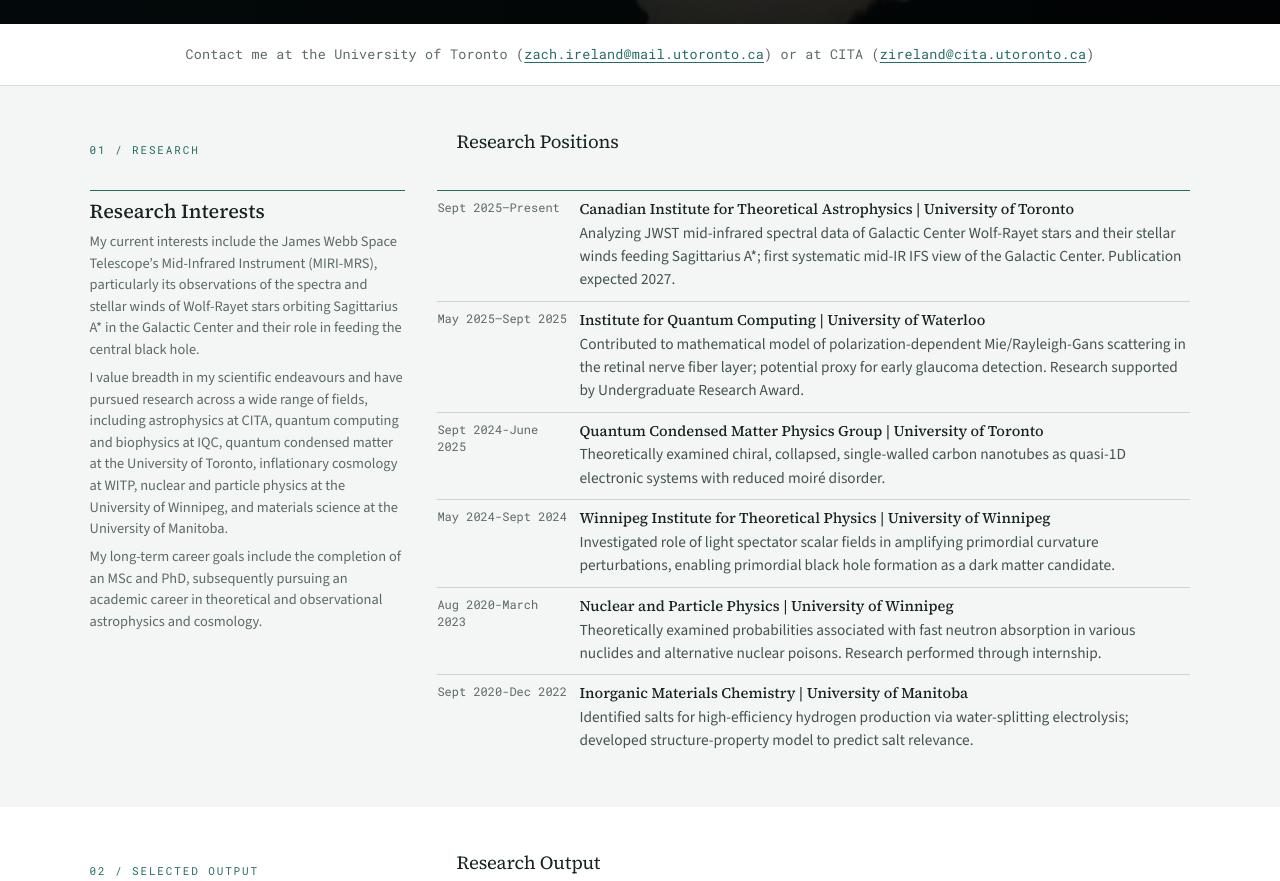
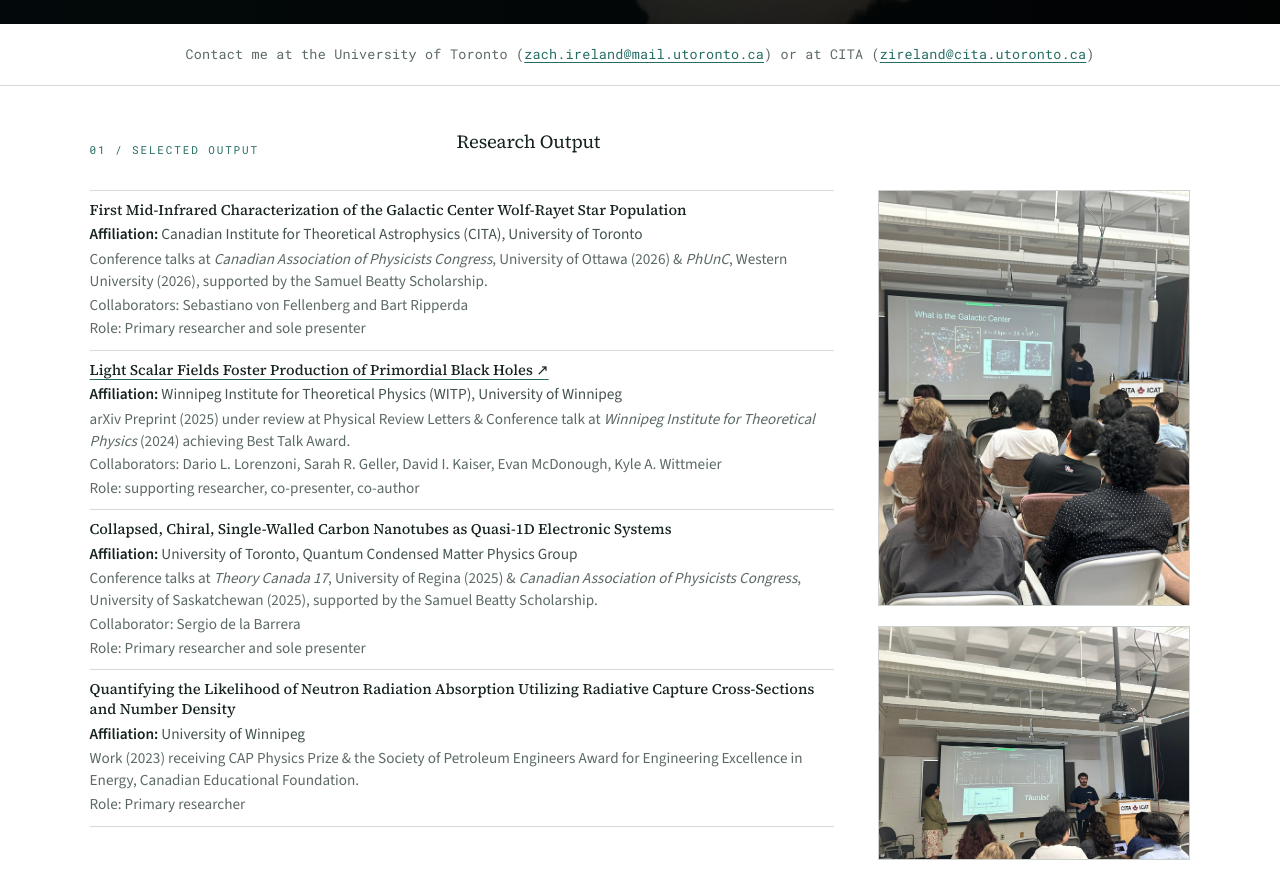
Before and after one commit to zachireland/zachireland.github.io, a plain HTML site: page index.html in a window 1280 px wide. Shown: the part 860-1741 px from the top of the page. Drawn offline with nearby package versions, Linux system fonts and the light colour scheme.

Commit message:
Update research output affiliations

```diff
--- a/index.html
+++ b/index.html
@@ -18,7 +18,7 @@
     <a class="brand" href="#top" aria-label="Zachary Ireland, home"><span>ZI</span><small>Toronto · CA</small></a>
     <button class="menu-button" type="button" aria-expanded="false" aria-controls="site-nav">Menu</button>
     <nav id="site-nav" aria-label="Primary navigation">
-      <a href="#research">Research</a><a href="#output">Output</a>
+      <a href="#output">Research Output</a>
     </nav>
   </header>
 
@@ -30,7 +30,7 @@
         <p class="pronouns">He / Him</p>
         <p class="hero-deck">I'm an undergraduate student at the University of Toronto studying physics and mathematics, with interests in academic research in theoretical and observational astrophysics and cosmology.</p>
         <div class="hero-actions">
-          <a class="button primary" href="#research"><svg class="button-icon" viewBox="0 0 24 24" aria-hidden="true"><circle cx="11" cy="11" r="7"></circle><path d="m16 16 5 5M8 14l2.2-5.2L15 7l-1.8 4.8L8 14Z"></path></svg><span class="button-label">Explore research</span><span class="button-arrow">↘</span></a>
+          <a class="button primary" href="#output"><svg class="button-icon" viewBox="0 0 24 24" aria-hidden="true"><circle cx="11" cy="11" r="7"></circle><path d="m16 16 5 5M8 14l2.2-5.2L15 7l-1.8 4.8L8 14Z"></path></svg><span class="button-label">Explore research</span><span class="button-arrow">↘</span></a>
           <a class="button ghost" href="mailto:zach.ireland@mail.utoronto.ca"><svg class="button-icon" viewBox="0 0 24 24" aria-hidden="true"><rect x="3" y="5" width="18" height="14" rx="2"></rect><path d="m4 7 8 6 8-6"></path></svg><span class="button-label">Get in touch</span></a>
           <a class="button ghost" href="Zachary%20Ireland%20CV.pdf" download="Zachary Ireland CV.pdf"><svg class="button-icon" viewBox="0 0 24 24" aria-hidden="true"><path d="M6 2h8l4 4v16H6V2Z"></path><path d="M14 2v5h5M12 10v7M9 14l3 3 3-3"></path></svg><span class="button-label">Download CV</span><span class="button-arrow">↓</span></a>
           <a class="button ghost" href="https://scholar.google.ca/citations?hl=en&amp;user=bkzdkvsAAAAJ&amp;view_op=list_works" target="_blank" rel="noopener"><svg class="button-icon" viewBox="0 0 24 24" aria-hidden="true"><path d="m2 9 10-5 10 5-10 5L2 9Z"></path><path d="M6 11.5V16c3.4 2.6 8.6 2.6 12 0v-4.5M22 9v7"></path></svg><span class="button-label">Google Scholar</span><span class="button-arrow">↗</span></a>
@@ -46,13 +46,13 @@
     </aside>
 
     <section class="output section-shell" id="output">
-      <div class="section-heading reveal"><p class="section-number">02 / Selected output</p><h2>Research Output</h2></div>
+      <div class="section-heading reveal"><p class="section-number">01 / Selected output</p><h2>Research Output</h2></div>
       <div class="output-layout">
       <div class="research-output-list">
-        <article class="research-output-item reveal"><h3>First Mid-Infrared Characterization of the Galactic Center Wolf-Rayet Star Population</h3><p>Conference talks at <em>Canadian Association of Physicists Congress</em>, University of Ottawa (2026) &amp; <em>PhUnC</em>, Western University (2026), supported by the Samuel Beatty Scholarship.</p><p>Collaborators: Sebastiano von Fellenberg and Bart Ripperda</p><p>Role: Primary researcher and sole presenter</p></article>
-        <article class="research-output-item reveal"><h3><a href="https://arxiv.org/abs/2504.13251" target="_blank" rel="noopener">Light Scalar Fields Foster Production of Primordial Black Holes ↗</a></h3><p>arXiv Preprint (2025) under review at Physical Review Letters &amp; Conference talk at <em>Winnipeg Institute for Theoretical Physics</em> (2024) achieving Best Talk Award.</p><p>Collaborators: Dario L. Lorenzoni, Sarah R. Geller, David I. Kaiser, Evan McDonough, Kyle A. Wittmeier</p><p>Role: supporting researcher, co-presenter, co-author</p></article>
-        <article class="research-output-item reveal"><h3>Collapsed, Chiral, Single-Walled Carbon Nanotubes as Quasi-1D Electronic Systems</h3><p>Conference talks at <em>Theory Canada 17</em>, University of Regina (2025) &amp; <em>Canadian Association of Physicists Congress</em>, University of Saskatchewan (2025), supported by the Samuel Beatty Scholarship.</p><p>Collaborator: Sergio de la Barrera</p><p>Role: Primary researcher and sole presenter</p></article>
-        <article class="research-output-item reveal"><h3>Quantifying the Likelihood of Neutron Radiation Absorption Utilizing Radiative Capture Cross-Sections and Number Density</h3><p>Work (2023) receiving CAP Physics Prize &amp; the Society of Petroleum Engineers Award for Engineering Excellence in Energy, Canadian Educational Foundation.</p><p>Role: Primary researcher</p></article>
+        <article class="research-output-item reveal"><h3>First Mid-Infrared Characterization of the Galactic Center Wolf-Rayet Star Population</h3><p><strong>Affiliation:</strong> Canadian Institute for Theoretical Astrophysics (CITA), University of Toronto</p><p>Conference talks at <em>Canadian Association of Physicists Congress</em>, University of Ottawa (2026) &amp; <em>PhUnC</em>, Western University (2026), supported by the Samuel Beatty Scholarship.</p><p>Collaborators: Sebastiano von Fellenberg and Bart Ripperda</p><p>Role: Primary researcher and sole presenter</p></article>
+        <article class="research-output-item reveal"><h3><a href="https://arxiv.org/abs/2504.13251" target="_blank" rel="noopener">Light Scalar Fields Foster Production of Primordial Black Holes ↗</a></h3><p><strong>Affiliation:</strong> Winnipeg Institute for Theoretical Physics (WITP), University of Winnipeg</p><p>arXiv Preprint (2025) under review at Physical Review Letters &amp; Conference talk at <em>Winnipeg Institute for Theoretical Physics</em> (2024) achieving Best Talk Award.</p><p>Collaborators: Dario L. Lorenzoni, Sarah R. Geller, David I. Kaiser, Evan McDonough, Kyle A. Wittmeier</p><p>Role: supporting researcher, co-presenter, co-author</p></article>
+        <article class="research-output-item reveal"><h3>Collapsed, Chiral, Single-Walled Carbon Nanotubes as Quasi-1D Electronic Systems</h3><p><strong>Affiliation:</strong> University of Toronto, Quantum Condensed Matter Physics Group</p><p>Conference talks at <em>Theory Canada 17</em>, University of Regina (2025) &amp; <em>Canadian Association of Physicists Congress</em>, University of Saskatchewan (2025), supported by the Samuel Beatty Scholarship.</p><p>Collaborator: Sergio de la Barrera</p><p>Role: Primary researcher and sole presenter</p></article>
+        <article class="research-output-item reveal"><h3>Quantifying the Likelihood of Neutron Radiation Absorption Utilizing Radiative Capture Cross-Sections and Number Density</h3><p><strong>Affiliation:</strong> University of Winnipeg</p><p>Work (2023) receiving CAP Physics Prize &amp; the Society of Petroleum Engineers Award for Engineering Excellence in Energy, Canadian Educational Foundation.</p><p>Role: Primary researcher</p></article>
       </div>
       <aside class="presentation-gallery reveal" aria-label="Zachary Ireland presenting research">
         <figure><img src="Presenting 1.jpg" alt="Zachary Ireland presenting research on the Galactic Center at CITA" loading="lazy"></figure>
@@ -61,26 +61,6 @@
       </div>
     </section>
 
-    <section class="research section-shell" id="research">
-      <div class="section-heading reveal"><p class="section-number">01 / Research</p><h2>Research Positions</h2></div>
-      <div class="research-layout">
-        <aside class="research-interests reveal">
-          <h3>Research Interests</h3>
-          <p>My current interests include the James Webb Space Telescope’s Mid-Infrared Instrument (MIRI-MRS), particularly its observations of the spectra and stellar winds of Wolf-Rayet stars orbiting Sagittarius A* in the Galactic Center and their role in feeding the central black hole.</p>
-          <p>I value breadth in my scientific endeavours and have pursued research across a wide range of fields, including astrophysics at CITA, quantum computing and biophysics at IQC, quantum condensed matter at the University of Toronto, inflationary cosmology at WITP, nuclear and particle physics at the University of Winnipeg, and materials science at the University of Manitoba.</p>
-          <p>My long-term career goals include the completion of an MSc and PhD, subsequently pursuing an academic career in theoretical and observational astrophysics and cosmology.</p>
-        </aside>
-        <div class="timeline">
-        <article class="timeline-item featured reveal"><div class="timeline-date">Sept 2025–Present</div><div><h3>Canadian Institute for Theoretical Astrophysics | University of Toronto</h3><p>Analyzing JWST mid-infrared spectral data of Galactic Center Wolf-Rayet stars and their stellar winds feeding Sagittarius A*; first systematic mid-IR IFS view of the Galactic Center. Publication expected 2027.</p></div></article>
-        <article class="timeline-item reveal"><div class="timeline-date">May 2025–Sept 2025</div><div><h3>Institute for Quantum Computing | University of Waterloo</h3><p>Contributed to mathematical model of polarization-dependent Mie/Rayleigh-Gans scattering in the retinal nerve fiber layer; potential proxy for early glaucoma detection. Research supported by Undergraduate Research Award.</p></div></article>
-        <article class="timeline-item reveal"><div class="timeline-date">Sept 2024-June 2025</div><div><h3>Quantum Condensed Matter Physics Group | University of Toronto</h3><p>Theoretically examined chiral, collapsed, single-walled carbon nanotubes as quasi-1D electronic systems with reduced moiré disorder.</p></div></article>
-        <article class="timeline-item reveal"><div class="timeline-date">May 2024-Sept 2024</div><div><h3>Winnipeg Institute for Theoretical Physics | University of Winnipeg</h3><p>Investigated role of light spectator scalar fields in amplifying primordial curvature perturbations, enabling primordial black hole formation as a dark matter candidate.</p></div></article>
-        <article class="timeline-item reveal"><div class="timeline-date">Aug 2020-March 2023</div><div><h3>Nuclear and Particle Physics | University of Winnipeg</h3><p>Theoretically examined probabilities associated with fast neutron absorption in various nuclides and alternative nuclear poisons. Research performed through internship.</p></div></article>
-        <article class="timeline-item reveal"><div class="timeline-date">Sept 2020-Dec 2022</div><div><h3>Inorganic Materials Chemistry | University of Manitoba</h3><p>Identified salts for high-efficiency hydrogen production via water-splitting electrolysis; developed structure-property model to predict salt relevance.</p></div></article>
-        </div>
-      </div>
-    </section>
-
   </main>
   <footer><span>© <span id="year"></span> Zachary Ireland</span><a class="back-to-top" href="#top">Back to top ↑</a></footer>
   <script src="script.js"></script>
```
